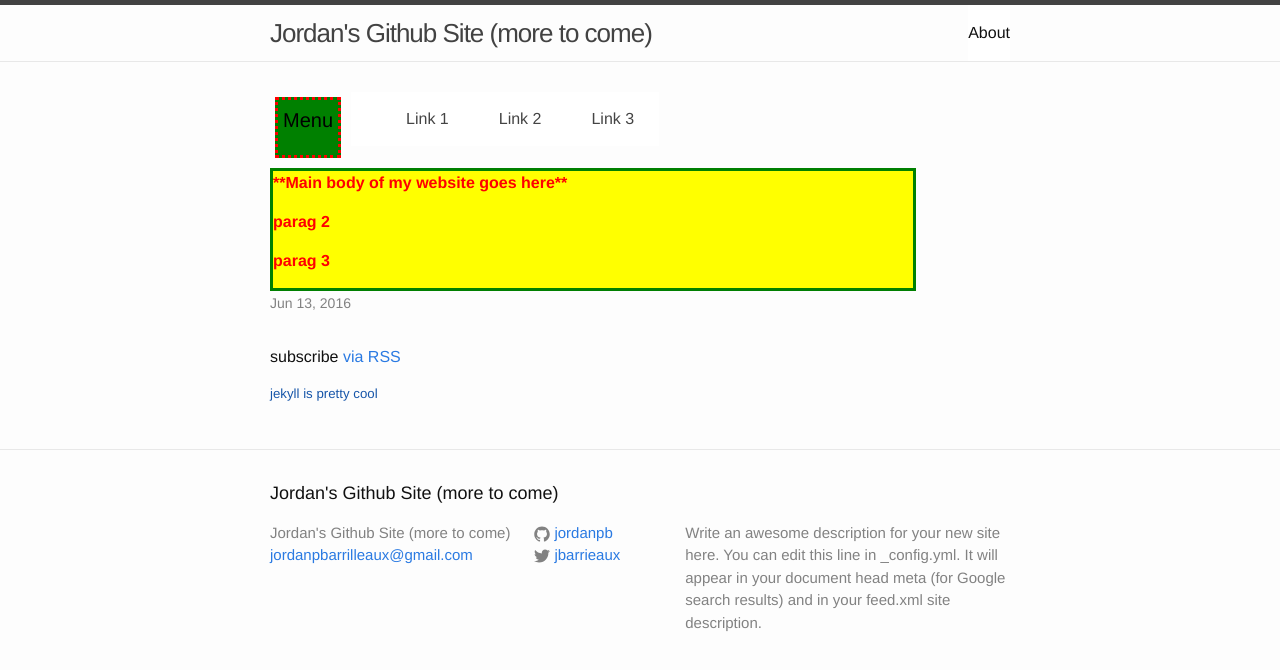
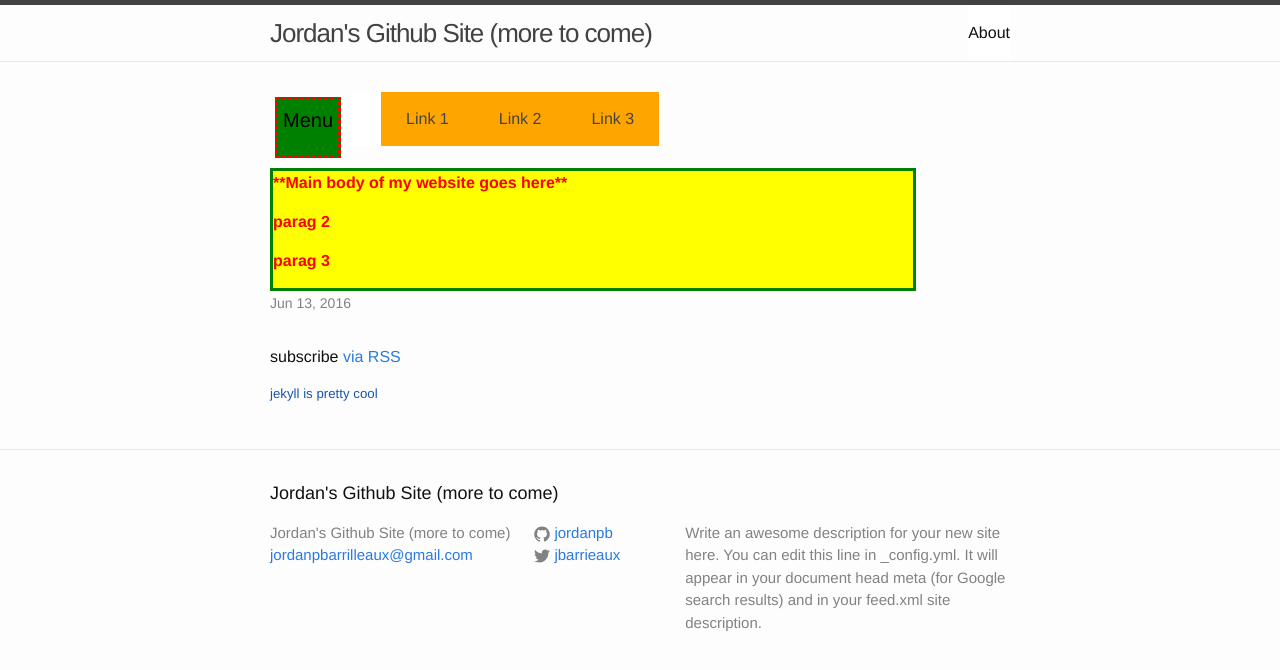
Before and after one commit to Jordanpb/codeacademyTest, a Jekyll site: the page built from index.html, in a window 1280 px wide. Shown: the top 670 px of the page. Built offline with Jekyll 4.4.1, drawn with Linux system fonts in a browser that asks for light colours.

Commit message:
Update _layout.scss

```diff
--- a/_sass/_layout.scss
+++ b/_sass/_layout.scss
@@ -5,7 +5,7 @@
 //BEGIN BORROWED CSS FOR DROP DOWN MENU
  nav {background:#FFF;float:left;}
  nav ul {text-align:center;}
- nav ul li {float:left;display:inline;}
+ nav ul li {float:left;display:inline;text-decoration:none;background-color:orange;}
  nav ul li:hover {background:#E6E6E6;}
  nav ul li a {display:block;padding:15px 25px;color:#444;}
  nav ul li ul {position:absolute;width:110px;background:#FFF;}
```
